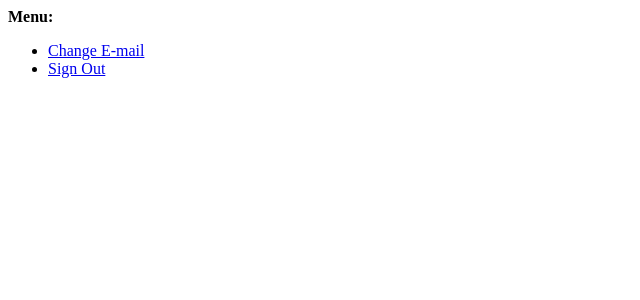
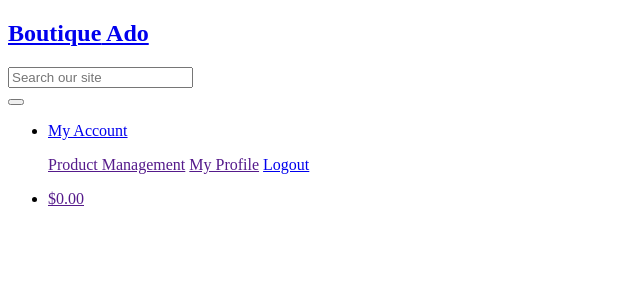
Before and after one commit to ZahraMousavi612/boatic, a Django app: template templates/allauth/base.html in a window 1280 px wide. Shown: the top 300 px of the page, without its empty margins (0-640 px from the left). Run offline with Django 3.2, Linux system fonts and the light colour scheme; the template is opened without the code that fills it, so the values that code supplies are empty; the visitor is signed in with stand-in values (Sample User, id 1).

Commit message:
add page header

```diff
--- a/templates/allauth/base.html
+++ b/templates/allauth/base.html
@@ -6,35 +6,84 @@
     {% endblock %}
   </head>
   <body>
-    {% block body %}
+    <header class="container-fluid fixed-top">
+        <div id="topnav" class="row bg-white pt-lg-2 d-none d-lg-flex">
+            <div class="col-12 col-lg-4 my-auto py-1 py-lg-0 text-center text-lg-left">
+                <a href="{% url 'home' %}" class="nav-link main-logo-link">
+                    <h2 class="logo-font text-black my-0"><strong>Boutique</strong> Ado</h2>
+                </a>
+            </div>
+            <div class="col-12 col-lg-4 my-auto py-1 py-lg-0">
+                <form method="GET" action="">
+                    <div class="input-group w-100">
+                        <input class="form-control border border-black rounded-0" type="text" name="q"
+                            placeholder="Search our site">
+                        <div class="input-group-append">
+                            <button class="form-control btn btn-black border border-black rounded-0" type="submit">
+                                <span class="icon">
+                                    <i class="fas fa-search"></i>
+                                </span>
+                            </button>
+                        </div>
+                    </div>
+                </form>
+            </div>
+            <div class="col-12 col-lg-4 my-auto py-1 py-lg-0">
+                <ul class="list-inline list-unstyled text-center text-lg-right my-0">
+                    <li class="list-inline-item dropdown">
+                        <a class="text-black nav-link" href="#" id="user-options" data-toggle="dropdown"
+                            aria-haspopup="true" aria-expanded="false">
+                            <div class="text-center">
+                                <div><i class="fas fa-user fa-lg"></i></div>
+                                <p class="my-0">My Account</p>
+                            </div>
+                        </a>
+                        <div class="dropdown-menu border-0" aria-labelledby="user-options">
+                            {% if request.user.is_authenticated %}
+                            {% if request.user.is_superuser %}
+                            <a href="" class="dropdown-item">Product Management</a>
+                            {% endif %}
+                            <a href="" class="dropdown-item">My Profile</a>
+                            <a href="{% url 'account_logout' %}" class="dropdown-item">Logout</a>
+                            {% else %}
+                            <a href="{% url 'account_signup' %}" class="dropdown-item">Register</a>
+                            <a href="{% url 'account_login' %}" class="dropdown-item">Login</a>
+                            {% endif %}
+                        </div>
+                    </li>
+                    <li class="list-inline-item">
+                        <a class="{% if grand_total %}text-info font-weight-bold{% else %}text-black{% endif %} nav-link"
+                            href="">
+                            <div class="text-center">
+                                <div><i class="fas fa-shopping-bag fa-lg"></i></div>
+                                <p class="my-0">
+                                    {% if grand_total %}
+                                    ${{ grand_total|floatformat:2 }}
+                                    {% else %}
+                                    $0.00
+                                    {% endif %}
+                                </p>
+                            </div>
+                        </a>
+                    </li>
+                </ul>
+            </div>
+        </div>
+    </header>
 
     {% if messages %}
-    <div>
-      <strong>Messages:</strong>
-      <ul>
-        {% for message in messages %}
-        <li>{{message}}</li>
-        {% endfor %}
-      </ul>
-    </div>
+    <div class="message-container"></div>
     {% endif %}
 
-    <div>
-      <strong>Menu:</strong>
-      <ul>
-        {% if user.is_authenticated %}
-        <li><a href="{% url 'account_email' %}">Change E-mail</a></li>
-        <li><a href="{% url 'account_logout' %}">Sign Out</a></li>
-        {% else %}
-        <li><a href="{% url 'account_login' %}">Sign In</a></li>
-        <li><a href="{% url 'account_signup' %}">Sign Up</a></li>
-        {% endif %}
-      </ul>
-    </div>
+    {% block page_header %}
+    {% endblock %}
+
     {% block content %}
     {% endblock %}
+
+    {% block postloadjs %}
     {% endblock %}
-    {% block extra_body %}
-    {% endblock %}
+
+
   </body>
 </html>
```
